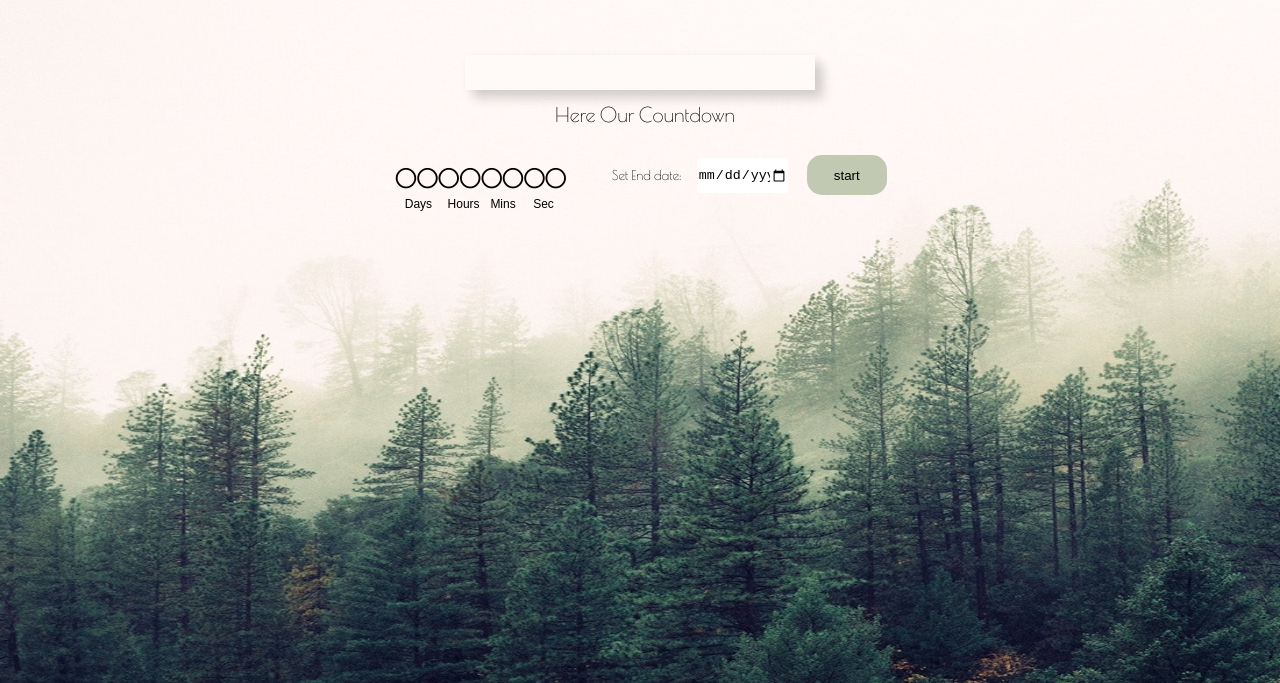
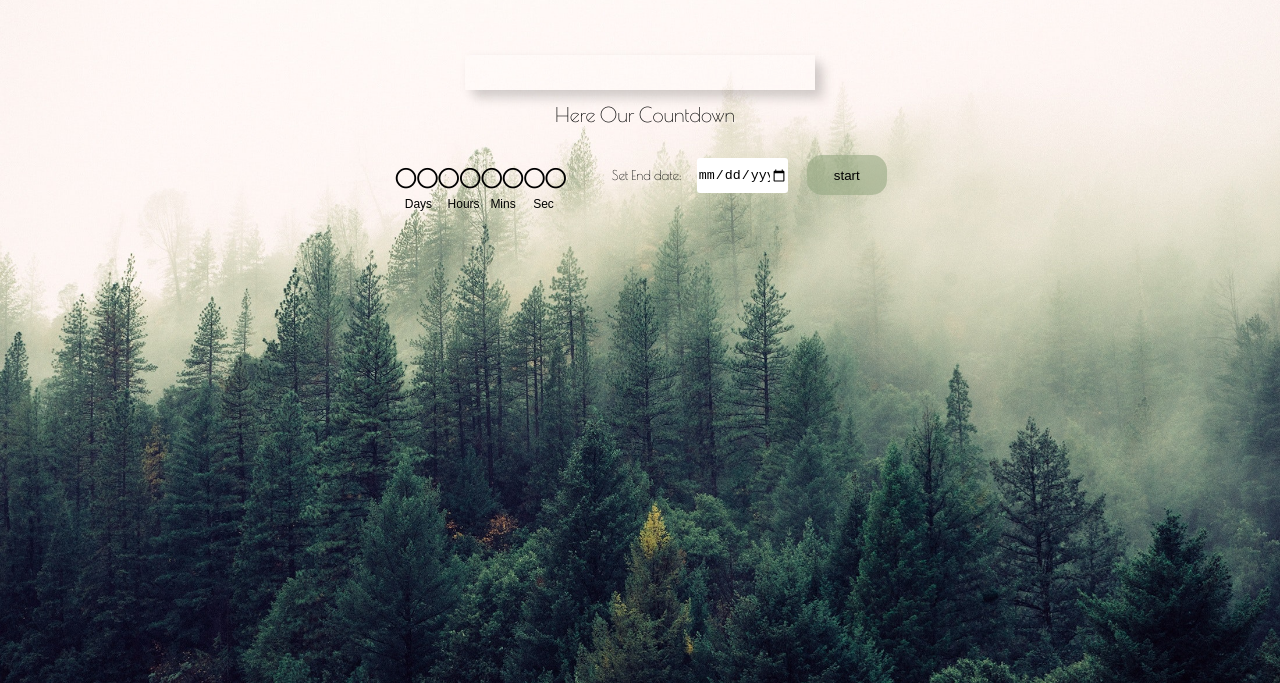
Before and after one commit to khaleelmoeen/CountDown, a plain HTML site: page index.html in a window 1280 px wide. Shown: the part 117-800 px from the top of the page. Drawn offline with nearby package versions, Linux system fonts and the light colour scheme; a web font is replaced by a local one.

Commit message:
Add files via upload

```diff
--- a/style.css
+++ b/style.css
@@ -1,7 +1,7 @@
 @import url('https://fonts.googleapis.com/css2?family=Caveat:wght@400;700&family=Poiret+One&family=Thasadith:ital,wght@0,400;1,700&display=swap');
 body{
     background: url(jaymantri.jpg);
-    background-size: 200% 130%;
+    background-size: cover;
     min-height: 100vh;
     background-repeat: no-repeat;
     display: flex;
```
